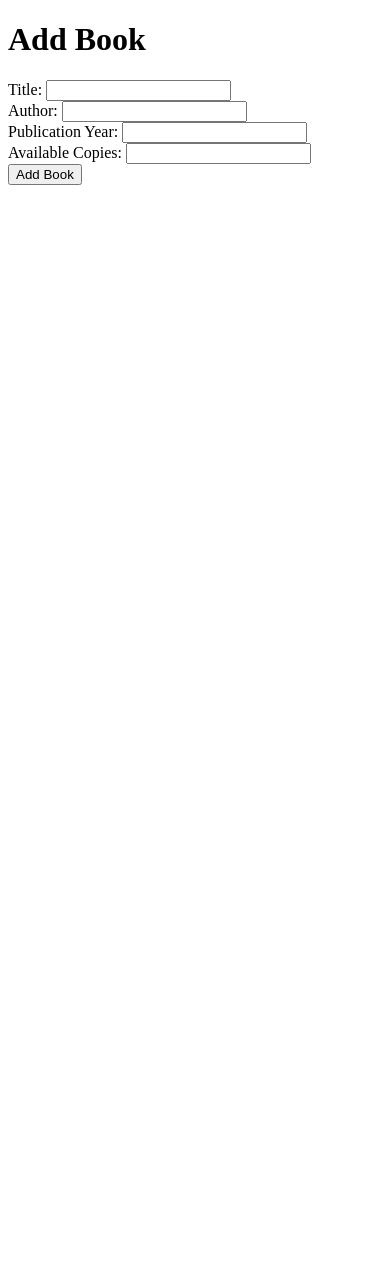
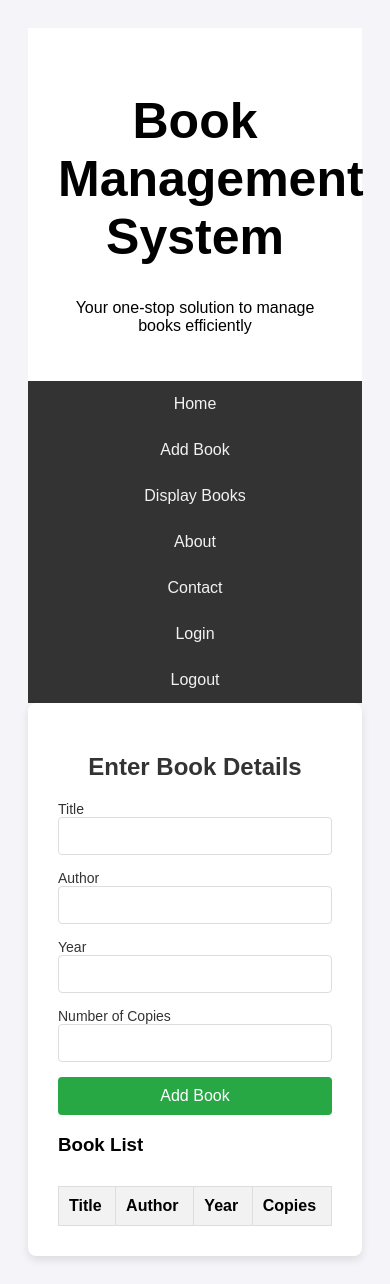
Before and after one commit to muhammadhaikalbinazman/dtd3033_grp, a PHP site: page /add_book.php in a window 390 px wide. Before the commit the page ends 185 px from the top, so only its background shows below. Run offline with PHP 8.4, Linux system fonts and the light colour scheme; lists and menus that the app fills with data are empty.

Commit message:
version 1.1

```diff
--- a/add_book.php
+++ b/add_book.php
@@ -21,25 +21,160 @@ if ($_SERVER['REQUEST_METHOD'] === 'POST') {
 <head>
     <meta charset="UTF-8">
     <meta name="viewport" content="width=device-width, initial-scale=1.0">
-    <title>Add Book</title>
+    <title>Book Input Form</title>
+    <link rel="stylesheet" href="layout.css">
+    <style>
+        body {
+            font-family: Arial, sans-serif;
+            background-color: #f4f4f9;
+            padding: 20px;
+        }
+
+        .container {
+            background-color: #ffffff;
+            padding: 30px;
+            border-radius: 8px;
+            box-shadow: 0 4px 8px rgba(0, 0, 0, 0.1);
+            width: 100%;
+            max-width: 600px;
+            margin: 0 auto;
+        }
+
+        h2 {
+            text-align: center;
+            font-size: 24px;
+            margin-bottom: 20px;
+            color: #333;
+        }
+
+        .form-group {
+            margin-bottom: 15px;
+        }
+
+        .form-group label {
+            display: block;
+            font-size: 14px;
+            color: #333;
+        }
+
+        .form-group input {
+            width: 100%;
+            padding: 10px;
+            font-size: 14px;
+            border: 1px solid #ddd;
+            border-radius: 4px;
+            outline: none;
+        }
+
+        .form-group input:focus {
+            border-color: #007bff;
+        }
+
+        button {
+            width: 100%;
+            padding: 10px;
+            background-color: #28a745;
+            color: #fff;
+            border: none;
+            border-radius: 4px;
+            cursor: pointer;
+            font-size: 16px;
+        }
+
+        button:hover {
+            background-color: #218838;
+        }
+
+        table {
+            width: 100%;
+            margin-top: 30px;
+            border-collapse: collapse;
+        }
+
+        table th, table td {
+            padding: 10px;
+            border: 1px solid #ddd;
+            text-align: left;
+        }
+
+        table th {
+            background-color: #f2f2f2;
+        }
+
+        table td {
+            background-color: #fff;
+        }
+    </style>
 </head>
 <body>
-    <h1>Add Book</h1>
-    <form method="post">
-        <label>Title:</label>
-        <input type="text" name="title" required>
-        <br>
-        <label>Author:</label>
-        <input type="text" name="author" required>
-        <br>
-        <label>Publication Year:</label>
-        <input type="number" name="year" required>
-        <br>
-        <label>Available Copies:</label>
-        <input type="number" name="copies" required>
-        <br>
+
+<?php
+include 'header.php';
+include 'menu.php';
+?>
+<div class="container">
+    <h2>Enter Book Details</h2>
+
+    <form id="bookForm">
+        <div class="form-group">
+            <label for="title">Title</label>
+            <input type="text" id="title" name="title" required>
+        </div>
+        <div class="form-group">
+            <label for="author">Author</label>
+            <input type="text" id="author" name="author" required>
+        </div>
+        <div class="form-group">
+            <label for="year">Year</label>
+            <input type="number" id="publication_year" name="year" required>
+        </div>
+        <div class="form-group">
+            <label for="copies">Number of Copies</label>
+            <input type="number" id="available_copies" name="copies" required>
+        </div>
         <button type="submit">Add Book</button>
     </form>
-    <?php if (isset($error)) echo "<p style='color:red;'>$error</p>"; ?>
+
+    <h3>Book List</h3>
+    <table id="bookTable">
+        <thead>
+            <tr>
+                <th>Title</th>
+                <th>Author</th>
+                <th>Year</th>
+                <th>Copies</th>
+            </tr>
+        </thead>
+        <tbody>
+            <!-- Book list will be displayed here -->
+        </tbody>
+    </table>
+</div>
+
+<script>
+    document.getElementById('bookForm').addEventListener('submit', function(event) {
+        event.preventDefault(); // Prevent the form from refreshing the page
+
+        // Get values from the form
+        const title = document.getElementById('title').value;
+        const author = document.getElementById('author').value;
+        const year = document.getElementById('year').value;
+        const copies = document.getElementById('copies').value;
+
+        // Create a new row in the table
+        const table = document.getElementById('bookTable').getElementsByTagName('tbody')[0];
+        const newRow = table.insertRow();
+
+        // Insert new cells with the book details
+        newRow.insertCell(0).textContent = title;
+        newRow.insertCell(1).textContent = author;
+        newRow.insertCell(2).textContent = year;
+        newRow.insertCell(3).textContent = copies;
+
+        // Clear the form inputs
+        document.getElementById('bookForm').reset();
+    });
+</script>
+
 </body>
 </html>
--- /dev/null
+++ b/footer.php
@@ -0,0 +1,3 @@
+<div class="footer">
+        <p>&copy; <?php echo date("Y"); ?> Book Management System. All rights reserved.</p>
+</div>
--- /dev/null
+++ b/header.php
@@ -0,0 +1,4 @@
+<div class="header">
+        <h1>Book Management System</h1>
+        <p>Your one-stop solution to manage books efficiently</p>
+</div>
--- /dev/null
+++ b/layout.css
@@ -0,0 +1,94 @@
+* {
+    box-sizing: border-box;
+  }
+
+  body {
+    font-family: Arial;
+    padding: 10px;
+    background: #f1f1f1;
+  }
+
+  /* Header/Blog Title */
+  .header {
+    padding: 30px;
+    text-align: center;
+    background: white;
+  }
+
+  .header h1 {
+    font-size: 50px;
+  }
+
+  /* Style the top navigation bar */
+  .topnav {
+    overflow: hidden;
+    background-color: #333;
+  }
+
+  /* Style the topnav links */
+  .topnav a {
+    float: left;
+    display: block;
+    color: #f2f2f2;
+    text-align: center;
+    padding: 14px 16px;
+    text-decoration: none;
+  }
+
+  /* Change color on hover */
+  .topnav a:hover {
+    background-color: #ddd;
+    color: black;
+  }
+
+  /* Create two unequal columns that floats next to each other */
+  /* Left column */
+  .leftcolumn {
+    float: left;
+    width: 100%;
+  }
+
+  /* Fake image */
+  .fakeimg {
+    background-color: #aaa;
+    width: 100%;
+    padding: 20px;
+  }
+
+  /* Add a card effect for articles */
+  .card {
+    background-color: white;
+    padding: 20px;
+    margin-top: 20px;
+  }
+
+  /* Clear floats after the columns */
+  .row::after {
+    content: "";
+    display: table;
+    clear: both;
+  }
+
+  /* Footer */
+  .footer {
+    padding: 20px;
+    text-align: center;
+    background: #ddd;
+    margin-top: 20px;
+  }
+
+  /* Responsive layout - when the screen is less than 800px wide, make the two columns stack on top of each other instead of next to each other */
+  @media screen and (max-width: 800px) {
+    .leftcolumn, .rightcolumn {
+      width: 100%;
+      padding: 0;
+    }
+  }
+
+  /* Responsive layout - when the screen is less than 400px wide, make the navigation links stack on top of each other instead of next to each other */
+  @media screen and (max-width: 400px) {
+    .topnav a {
+      float: none;
+      width: 100%;
+    }
+  }
--- /dev/null
+++ b/menu.php
@@ -0,0 +1,9 @@
+<div class="topnav">
+        <a href="index.php">Home</a>
+        <a href="add_book.php">Add Book</a>
+        <a href="display_books.php">Display Books</a>
+        <a href="about.php">About</a>
+        <a href="contact.php">Contact</a>
+        <a href="login.php">Login</a>
+        <a href="logout.php" style="float:right">Logout</a>
+</div>
--- a/registerform.php
+++ b/registerform.php
@@ -209,7 +209,7 @@
                 <button type="submit">Register</button>
             </div>
         </form>
-        <p class="footer-text">Already have an account? <a href="login.php">Login here</a></p>
+        <p class="footer-text">Already have an account? <a href="index.php">Login here</a></p>
     </div>
 
     <div id="notification" class="notification">
```
Also changed, not shown: index.php (+10 -45 lines).
